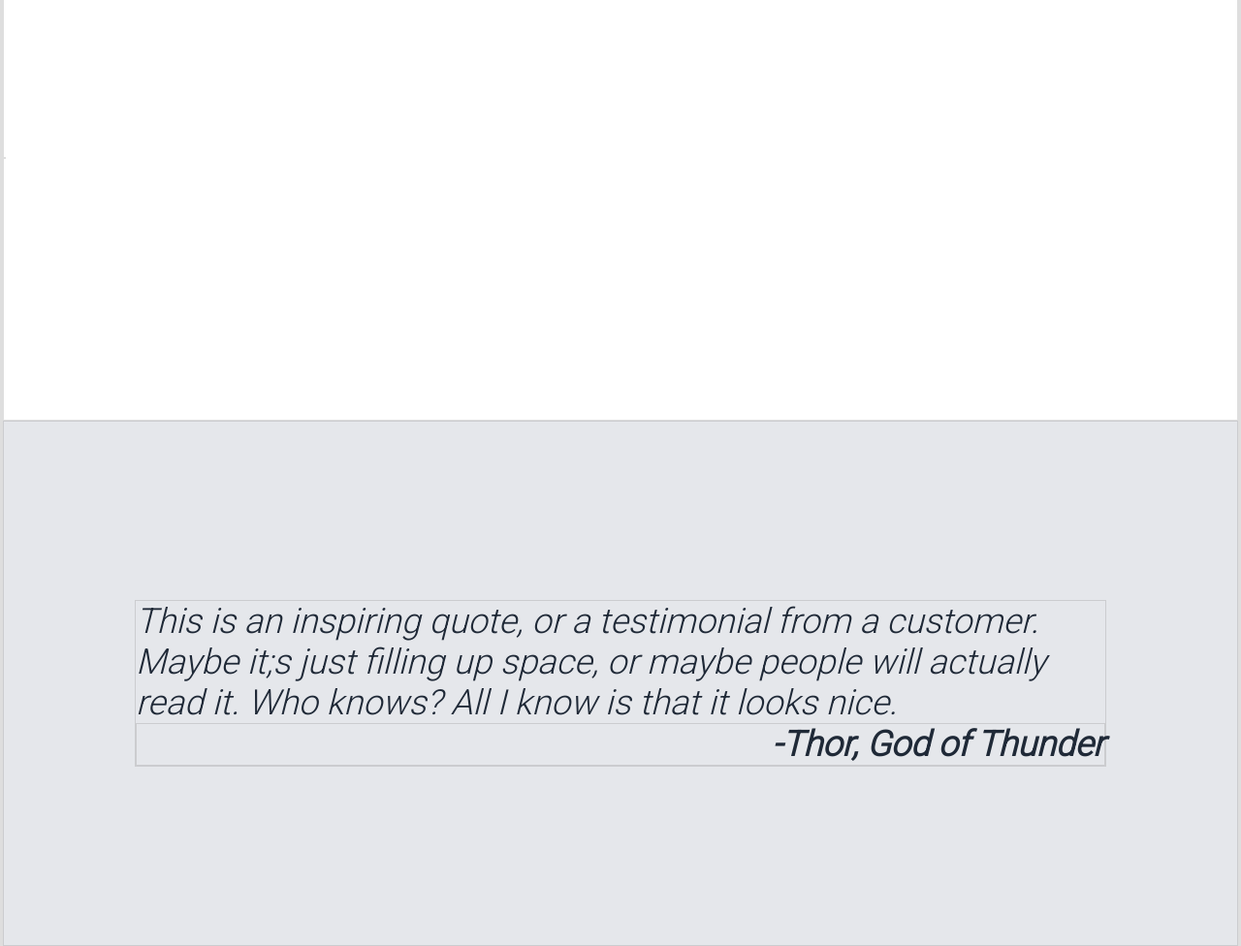
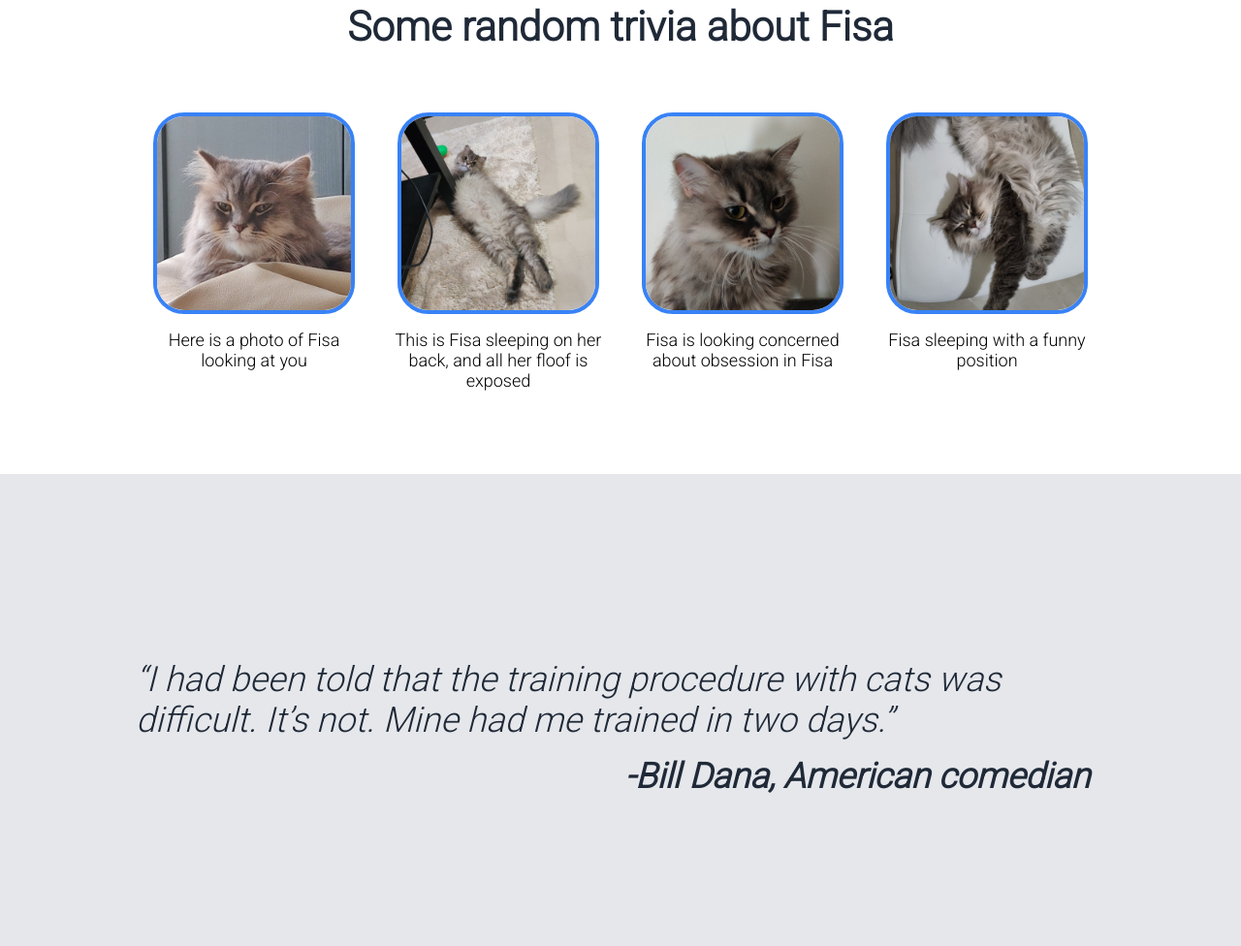
Before and after one commit to aminonus/landing-page, a plain HTML site: page index.html in a window 1280 px wide. Shown: the part 719-1695 px from the top of the page at 97% size. Drawn offline with Linux system fonts and the light colour scheme.

Commit message:
Added contents to each section with correspond css styling

```diff
--- a/index.html
+++ b/index.html
@@ -25,7 +25,8 @@
             as you can see, the website is still in its early stages, the
             buttons are not working and the links will take you nowhere.
             However, later on I will transform this website to become my
-            portfolio site, so for now here's a photo of my cat Fisa 🐱.
+            portfolio site, so for now enjoy the photos of my cat Fisa. You can
+            also sign up to get daily fisa photos 🐱.
           </p>
           <button>Sign Up</button>
         </div>
@@ -35,15 +36,45 @@
       </div>
       <!----SECTION 2---->
       <div class="sec2">
-        <div></div>
+        <div class="sec2text">Some random trivia about Fisa</div>
+        <div class="sec2img">
+          <div class="small fisa1">
+            <img
+              src="images/cat1.jpg"
+              alt="Image of Fisa looking at the camera"
+            />
+            <div class="imgtxt">Here is a photo of Fisa looking at you</div>
+          </div>
+          <div class="small fisa2">
+            <img
+              src="images/cat2.jpg"
+              alt="Image of Fisa laying on her back with her floof puffing out of her chest"
+            />
+            <div class="imgtxt">
+              This is Fisa sleeping on her back, and all her floof is exposed
+            </div>
+          </div>
+          <div class="small fisa3">
+            <img src="images/cat3.jpg" alt="Image of Fisa looking concerned" />
+            <div class="imgtxt">
+              Fisa is looking concerned about obsession in Fisa
+            </div>
+          </div>
+          <div class="small fisa4">
+            <img
+              src="images/cat4.jpg"
+              alt="Image of Fisa sleeping in a funny postition"
+            />
+            <div class="imgtxt">Fisa sleeping with a funny position</div>
+          </div>
+        </div>
       </div>
       <!----SECTION 3---->
       <div class="sec3">
         <div>
-          This is an inspiring quote, or a testimonial from a customer. Maybe
-          it;s just filling up space, or maybe people will actually read it. Who
-          knows? All I know is that it looks nice.
-          <span>-Thor, God of Thunder</span>
+          “I had been told that the training procedure with cats was difficult.
+          It’s not. Mine had me trained in two days.”
+          <span>-Bill Dana, American comedian</span>
         </div>
       </div>
       <!----SECTION 4---->
@@ -52,7 +83,8 @@
           <div id="signup-title">
             Call to action! It's time!
             <div id="signup-text">
-              Sign up for our product by clicking that button over there
+              Sign up for my daily photos of Fisa 😻 by clicking that button
+              over there
             </div>
           </div>
           <button>Sign Up</button>
--- a/style.css
+++ b/style.css
@@ -1,12 +1,10 @@
 @import url('https://fonts.googleapis.com/css2?family=Roboto:wght@300&display=swap');
-*{border: 1px solid rgba(128, 128, 128, 0.26);}
 body {
     font-family: 'roboto', sans-serif;
     margin: 0;
     padding: 0;
     display: flex;
     flex-direction: column;
-    justify-content: space-between;
 }
 
 /*----- HEADER -----*/
@@ -44,9 +42,11 @@ a {
 
 /*----- SECTION 1 -----*/
 .sec1 {
-    height: 540px;
+    min-height: 540px;
     background-color: #1F2937;
     display: flex;
+    flex: 1 0 auto;
+    padding: 16px;
     align-items: center;
     justify-content: space-around;
     flex-wrap: wrap;
@@ -56,15 +56,17 @@ a {
 
 .box1 {
     display: flex;
-    width: 400px;
-    height: 300px;
+    max-width: 650px;
+    max-height: 350px;
+    gap: 8px;
     flex-wrap: wrap;
+    flex: 1 1 auto;
     flex-direction: column;
     justify-content: flex-start;
-
 }
-.sec1 h3 {
+.box1 h3 {
     font-size: 48px;
+    font-weight: 900;
     margin: 0;
 }
 .sec1 p{
@@ -85,6 +87,9 @@ button {
     background-color: #3882F6;
 }
 
+.box2 {
+    display: flex;
+}
 .box2 img {
     width: 400px;
     height: 300px;
@@ -94,10 +99,50 @@ button {
 
 /*----- SECTION 2 -----*/
 .sec2 {
-    height: 540px;
+    min-height: 540px;
     background-color: #ffffff;
+    padding: 16px;
     display: flex;
+    flex: 1 0 auto;
+    flex-direction: column;
+    gap: 64px;
     align-items: center;
+    justify-content: center;
+}
+.sec2text {
+    display: flex;
+    font-weight: bolder;
+    color: #1F2937;
+    font-size: 42px;
+    font-weight: bold;
+    justify-content: center;
+}
+
+.sec2img {
+    display: flex;
+    gap: 32px;
+    flex-wrap: wrap;
+    justify-content: center;
+
+}
+
+.small {
+    display: flex;
+    gap: 16px;
+    flex-direction: column;
+    align-items: center;
+    width: 220px;
+    flex-wrap: wrap;
+}
+.imgtxt{
+    text-align: center;
+    font-size: 18px;
+}
+.sec2img img {
+    width: 200px;
+    height: 200px;
+    border: 4px solid #3882F6;
+    border-radius: 32px;
 }
 
 /*----- SECTION 3 -----*/
@@ -113,7 +158,6 @@ button {
     justify-content: center;
     align-items: center;
 }
-
 .sec3 div {
     width: 1000px;
 }
@@ -121,6 +165,11 @@ button {
     display: block;
     font-weight: bold;
     text-align: end;
+}
+
+.sec3 div,
+.sec3 span {
+    margin: 16px;
 }
 
 /*----- SECTION 4 -----*/
```
Also changed, not shown: images/cat1.jpg (added), images/cat2.jpg (added), images/cat3.jpg (added), images/cat4.jpg (added).
